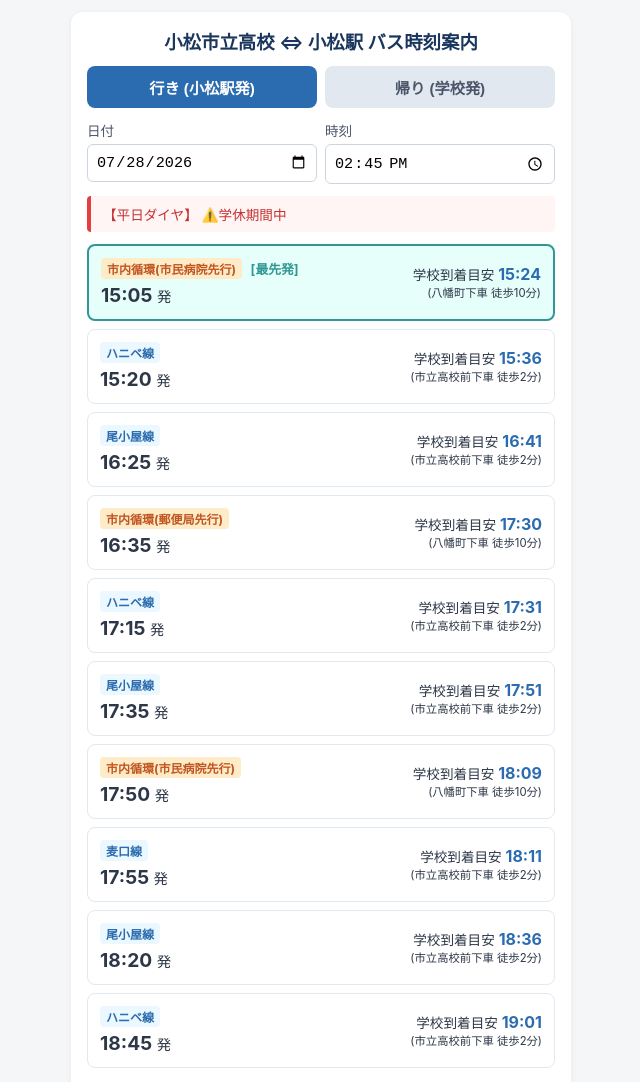
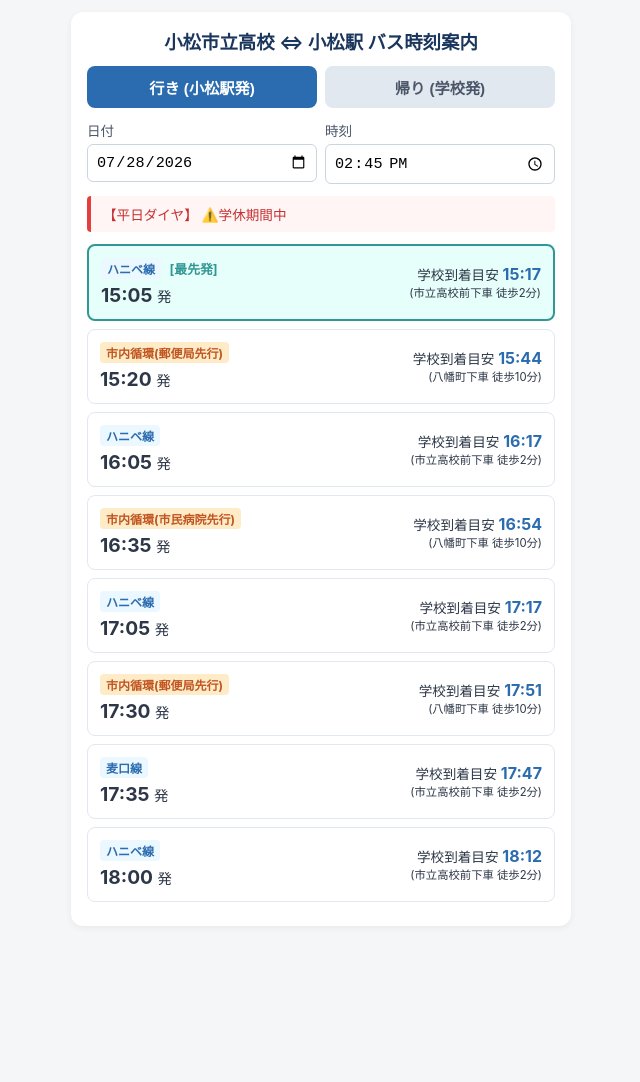
Before and after one commit to projectmerry001-del/IchikoBusTime, a plain HTML site: page index.html in a window 1280 px wide. Shown: the whole page, without its empty margins (319-959 px from the left). After the commit the page ends 950 px from the top, so only its background shows below. Drawn offline with Linux system fonts and the light colour scheme.

Commit message:
Update index.html

```diff
--- a/index.html
+++ b/index.html
@@ -163,91 +163,100 @@
 
 <script>
 // ==========================================
-// 1. 全路線時刻表データ
-// satSun: true = 土日祝運休なし (土日祝も運行) / false = 土日祝運休
-// schoolHolidays: true = 学休運休なし (学休も運行) / false = 学休期間運休
+// 1. 正確な路線時刻表データ（CSVから抽出）
+// satSun: true = 土日祝も運行 / false = 平日のみ (土日祝運休)
+// schoolHolidays: true = 学休期間も運行 / false = 学休期間運休
 // ==========================================
 const busData = {
   // --- 行き (小松駅発) ---
   toSchool: [
-    // 北鉄加賀バス (小松駅発 -> 市立高校前着)
-    // 尾小屋線
-    { line: "尾小屋線", type: "hokutetsu", dep: "07:15", arr: "07:29", satSun: false, schoolHolidays: false },
-    { line: "尾小屋線", type: "hokutetsu", dep: "08:15", arr: "08:29", satSun: true,  schoolHolidays: true },
-    { line: "尾小屋線", type: "hokutetsu", dep: "10:05", arr: "10:19", satSun: true,  schoolHolidays: true },
-    { line: "尾小屋線", type: "hokutetsu", dep: "12:15", arr: "12:29", satSun: true,  schoolHolidays: true },
-    { line: "尾小屋線", type: "hokutetsu", dep: "14:15", arr: "14:29", satSun: true,  schoolHolidays: true },
-    { line: "尾小屋線", type: "hokutetsu", dep: "16:25", arr: "16:39", satSun: true,  schoolHolidays: true },
-    { line: "尾小屋線", type: "hokutetsu", dep: "17:35", arr: "17:49", satSun: false, schoolHolidays: true },
-    { line: "尾小屋線", type: "hokutetsu", dep: "18:20", arr: "18:34", satSun: true,  schoolHolidays: true },
+    // ハニベ線 (平日)
+    { line: "ハニベ線", type: "hokutetsu", dep: "07:20", arr: "07:32", satSun: false, schoolHolidays: true },
+    { line: "ハニベ線", type: "hokutetsu", dep: "07:45", arr: "07:55", satSun: false, schoolHolidays: true },
+    { line: "ハニベ線", type: "hokutetsu", dep: "07:50", arr: "08:00", satSun: false, schoolHolidays: false }, // 学休運休
+    { line: "ハニベ線", type: "hokutetsu", dep: "08:10", arr: "08:20", satSun: false, schoolHolidays: false }, // 学休運休
+    { line: "ハニベ線", type: "hokutetsu", dep: "11:20", arr: "11:30", satSun: false, schoolHolidays: true },
+    { line: "ハニベ線", type: "hokutetsu", dep: "15:05", arr: "15:15", satSun: false, schoolHolidays: true },
+    { line: "ハニベ線", type: "hokutetsu", dep: "16:05", arr: "16:15", satSun: false, schoolHolidays: true },
+    { line: "ハニベ線", type: "hokutetsu", dep: "17:05", arr: "17:15", satSun: false, schoolHolidays: true },
+    { line: "ハニベ線", type: "hokutetsu", dep: "18:00", arr: "18:10", satSun: false, schoolHolidays: true },
 
-    // ハニベ線
-    { line: "ハニベ線", type: "hokutetsu", dep: "07:20", arr: "07:34", satSun: false, schoolHolidays: true },
-    { line: "ハニベ線", type: "hokutetsu", dep: "08:50", arr: "09:04", satSun: true,  schoolHolidays: true },
-    { line: "ハニベ線", type: "hokutetsu", dep: "11:20", arr: "11:34", satSun: true,  schoolHolidays: true },
-    { line: "ハニベ線", type: "hokutetsu", dep: "13:15", arr: "13:29", satSun: true,  schoolHolidays: true },
-    { line: "ハニベ線", type: "hokutetsu", dep: "15:20", arr: "15:34", satSun: true,  schoolHolidays: true },
-    { line: "ハニベ線", type: "hokutetsu", dep: "17:15", arr: "17:29", satSun: true,  schoolHolidays: true },
-    { line: "ハニベ線", type: "hokutetsu", dep: "18:45", arr: "18:59", satSun: false, schoolHolidays: true },
+    // ハニベ線 (土日祝)
+    { line: "ハニベ線", type: "hokutetsu", dep: "07:45", arr: "07:55", satSun: true, schoolHolidays: true },
+    { line: "ハニベ線", type: "hokutetsu", dep: "11:20", arr: "11:30", satSun: true, schoolHolidays: true },
+    { line: "ハニベ線", type: "hokutetsu", dep: "15:05", arr: "15:15", satSun: true, schoolHolidays: true },
+    { line: "ハニベ線", type: "hokutetsu", dep: "16:05", arr: "16:15", satSun: true, schoolHolidays: true },
 
-    // 麦口線
-    { line: "麦口線",   type: "hokutetsu", dep: "07:40", arr: "07:54", satSun: false, schoolHolidays: false },
-    { line: "麦口線",   type: "hokutetsu", dep: "09:35", arr: "09:49", satSun: true,  schoolHolidays: true },
-    { line: "麦口線",   type: "hokutetsu", dep: "14:40", arr: "14:54", satSun: true,  schoolHolidays: true },
-    { line: "麦口線",   type: "hokutetsu", dep: "17:55", arr: "18:09", satSun: true,  schoolHolidays: true },
+    // 尾小屋線 (平日)
+    { line: "尾小屋線", type: "hokutetsu", dep: "08:00", arr: "08:10", satSun: false, schoolHolidays: true },
+    { line: "尾小屋線", type: "hokutetsu", dep: "13:15", arr: "13:25", satSun: false, schoolHolidays: true },
 
-    // 市内循環バス南ルート (小松駅発 -> 八幡町着 / 土日祝・学休の運休なし)
+    // 尾小屋線 (土日祝)
+    { line: "尾小屋線", type: "hokutetsu", dep: "13:15", arr: "13:25", satSun: true, schoolHolidays: true },
+
+    // 麦口線 (平日)
+    { line: "麦口線", type: "hokutetsu", dep: "09:40", arr: "09:50", satSun: false, schoolHolidays: true },
+    { line: "麦口線", type: "hokutetsu", dep: "12:00", arr: "12:13", satSun: false, schoolHolidays: true },
+    { line: "麦口線", type: "hokutetsu", dep: "17:35", arr: "17:45", satSun: false, schoolHolidays: true },
+
+    // 麦口線 (土日祝)
+    { line: "麦口線", type: "hokutetsu", dep: "09:40", arr: "09:50", satSun: true, schoolHolidays: true },
+    { line: "麦口線", type: "hokutetsu", dep: "12:00", arr: "12:13", satSun: true, schoolHolidays: true },
+    { line: "麦口線", type: "hokutetsu", dep: "17:35", arr: "17:45", satSun: true, schoolHolidays: true },
+
+    // 市内循環バス 南コース (市民病院先行)
     { line: "市内循環(市民病院先行)", type: "loop", dep: "07:35", arr: "07:44", satSun: true, schoolHolidays: true },
-    { line: "市内循環(郵便局先行)",   type: "loop", dep: "08:50", arr: "09:35", satSun: true, schoolHolidays: true },
     { line: "市内循環(市民病院先行)", type: "loop", dep: "10:05", arr: "10:14", satSun: true, schoolHolidays: true },
-    { line: "市内循環(郵便局先行)",   type: "loop", dep: "11:20", arr: "12:05", satSun: true, schoolHolidays: true },
-    { line: "市内循環(市民病院先行)", type: "loop", dep: "12:35", arr: "12:44", satSun: true, schoolHolidays: true },
-    { line: "市内循環(郵便局先行)",   type: "loop", dep: "13:50", arr: "14:35", satSun: true, schoolHolidays: true },
-    { line: "市内循環(市民病院先行)", type: "loop", dep: "15:05", arr: "15:14", satSun: true, schoolHolidays: true },
-    { line: "市内循環(郵便局先行)",   type: "loop", dep: "16:35", arr: "17:20", satSun: true, schoolHolidays: true },
-    { line: "市内循環(市民病院先行)", type: "loop", dep: "17:50", arr: "17:59", satSun: true, schoolHolidays: true }
+    { line: "市内循環(市民病院先行)", type: "loop", dep: "13:55", arr: "14:04", satSun: true, schoolHolidays: true },
+    { line: "市内循環(市民病院先行)", type: "loop", dep: "16:35", arr: "16:44", satSun: true, schoolHolidays: true },
+
+    // 市内循環バス 南コース (小松郵便局前先行)
+    { line: "市内循環(郵便局先行)", type: "loop", dep: "08:50", arr: "09:04", satSun: true, schoolHolidays: true },
+    { line: "市内循環(郵便局先行)", type: "loop", dep: "11:25", arr: "11:39", satSun: true, schoolHolidays: true },
+    { line: "市内循環(郵便局先行)", type: "loop", dep: "15:20", arr: "15:34", satSun: true, schoolHolidays: true },
+    { line: "市内循環(郵便局先行)", type: "loop", dep: "17:30", arr: "17:41", satSun: true, schoolHolidays: true }
   ],
 
   // --- 帰り (学校発) ---
   toStation: [
-    // 北鉄加賀バス (市立高校前発 -> 小松駅着)
-    // 尾小屋線
-    { line: "尾小屋線", type: "hokutetsu", dep: "07:37", arr: "07:55", satSun: false, schoolHolidays: false },
-    { line: "尾小屋線", type: "hokutetsu", dep: "08:17", arr: "08:35", satSun: false, schoolHolidays: true },
-    { line: "尾小屋線", type: "hokutetsu", dep: "09:12", arr: "09:30", satSun: true,  schoolHolidays: true },
-    { line: "尾小屋線", type: "hokutetsu", dep: "11:02", arr: "11:20", satSun: true,  schoolHolidays: true },
-    { line: "尾小屋線", type: "hokutetsu", dep: "13:12", arr: "13:30", satSun: true,  schoolHolidays: true },
-    { line: "尾小屋線", type: "hokutetsu", dep: "15:12", arr: "15:30", satSun: true,  schoolHolidays: true },
-    { line: "尾小屋線", type: "hokutetsu", dep: "17:22", arr: "17:40", satSun: true,  schoolHolidays: true },
-    { line: "尾小屋線", type: "hokutetsu", dep: "18:32", arr: "18:50", satSun: false, schoolHolidays: true },
-    { line: "尾小屋線", type: "hokutetsu", dep: "19:17", arr: "19:35", satSun: true,  schoolHolidays: true },
+    // ハニベ線 (平日)
+    { line: "ハニベ線", type: "hokutetsu", dep: "08:36", arr: "08:48", satSun: false, schoolHolidays: true },
+    { line: "ハニベ線", type: "hokutetsu", dep: "11:56", arr: "12:08", satSun: false, schoolHolidays: true },
+    { line: "ハニベ線", type: "hokutetsu", dep: "15:41", arr: "15:53", satSun: false, schoolHolidays: true },
+    { line: "ハニベ線", type: "hokutetsu", dep: "16:41", arr: "16:53", satSun: false, schoolHolidays: true },
+    { line: "ハニベ線", type: "hokutetsu", dep: "17:41", arr: "17:53", satSun: false, schoolHolidays: true },
+    { line: "ハニベ線", type: "hokutetsu", dep: "18:31", arr: "18:43", satSun: false, schoolHolidays: true },
 
-    // ハニベ線
-    { line: "ハニベ線", type: "hokutetsu", dep: "07:30", arr: "07:48", satSun: false, schoolHolidays: true },
-    { line: "ハニベ線", type: "hokutetsu", dep: "08:10", arr: "08:28", satSun: false, schoolHolidays: true },
-    { line: "ハニベ線", type: "hokutetsu", dep: "09:45", arr: "10:03", satSun: true,  schoolHolidays: true },
-    { line: "ハニベ線", type: "hokutetsu", dep: "12:15", arr: "12:33", satSun: true,  schoolHolidays: true },
-    { line: "ハニベ線", type: "hokutetsu", dep: "14:10", arr: "14:28", satSun: true,  schoolHolidays: true },
-    { line: "ハニベ線", type: "hokutetsu", dep: "16:15", arr: "16:33", satSun: true,  schoolHolidays: true },
-    { line: "ハニベ線", type: "hokutetsu", dep: "18:10", arr: "18:28", satSun: true,  schoolHolidays: true },
+    // ハニベ線 (土日祝)
+    { line: "ハニベ線", type: "hokutetsu", dep: "08:36", arr: "08:48", satSun: true, schoolHolidays: true },
+    { line: "ハニベ線", type: "hokutetsu", dep: "11:56", arr: "12:08", satSun: true, schoolHolidays: true },
+    { line: "ハニベ線", type: "hokutetsu", dep: "15:41", arr: "15:53", satSun: true, schoolHolidays: true },
+    { line: "ハニベ線", type: "hokutetsu", dep: "16:41", arr: "16:53", satSun: true, schoolHolidays: true },
 
-    // 麦口線
-    { line: "麦口線",   type: "hokutetsu", dep: "07:11", arr: "07:29", satSun: false, schoolHolidays: true },
-    { line: "麦口線",   type: "hokutetsu", dep: "08:31", arr: "08:49", satSun: false, schoolHolidays: true },
-    { line: "麦口線",   type: "hokutetsu", dep: "10:31", arr: "10:49", satSun: true,  schoolHolidays: true },
-    { line: "麦口線",   type: "hokutetsu", dep: "15:36", arr: "15:54", satSun: true,  schoolHolidays: true },
-    { line: "麦口線",   type: "hokutetsu", dep: "18:51", arr: "19:09", satSun: true,  schoolHolidays: true },
+    // 尾小屋線 (平日)
+    { line: "尾小屋線", type: "hokutetsu", dep: "09:09", arr: "09:21", satSun: false, schoolHolidays: true },
+    { line: "尾小屋線", type: "hokutetsu", dep: "16:34", arr: "16:46", satSun: false, schoolHolidays: true },
 
-    // 市内循環バス南ルート (八幡町発 -> 小松駅着 / 土日祝・学休の運休なし)
-    { line: "市内循環(市民病院先行)", type: "loop", dep: "07:44", arr: "08:30", satSun: true, schoolHolidays: true },
-    { line: "市内循環(郵便局先行)",   type: "loop", dep: "09:35", arr: "09:44", satSun: true, schoolHolidays: true },
-    { line: "市内循環(市民病院先行)", type: "loop", dep: "10:14", arr: "11:00", satSun: true, schoolHolidays: true },
-    { line: "市内循環(郵便局先行)",   type: "loop", dep: "12:05", arr: "12:14", satSun: true, schoolHolidays: true },
-    { line: "市内循環(市民病院先行)", type: "loop", dep: "12:44", arr: "13:30", satSun: true, schoolHolidays: true },
-    { line: "市内循環(郵便局先行)",   type: "loop", dep: "14:35", arr: "14:44", satSun: true, schoolHolidays: true },
-    { line: "市内循環(市民病院先行)", type: "loop", dep: "15:14", arr: "16:00", satSun: true, schoolHolidays: true },
-    { line: "市内循環(郵便局先行)",   type: "loop", dep: "17:20", arr: "17:29", satSun: true, schoolHolidays: true },
-    { line: "市内循環(市民病院先行)", type: "loop", dep: "17:59", arr: "18:45", satSun: true, schoolHolidays: true }
+    // 尾小屋線 (土日祝)
+    { line: "尾小屋線", type: "hokutetsu", dep: "09:09", arr: "09:21", satSun: true, schoolHolidays: true },
+
+    // 麦口線 (平日)
+    { line: "麦口線", type: "hokutetsu", dep: "07:37", arr: "07:49", satSun: false, schoolHolidays: true },
+    { line: "麦口線", type: "hokutetsu", dep: "10:52", arr: "11:04", satSun: false, schoolHolidays: true },
+    { line: "麦口線", type: "hokutetsu", dep: "12:52", arr: "13:04", satSun: false, schoolHolidays: true },
+    { line: "麦口線", type: "hokutetsu", dep: "15:52", arr: "16:04", satSun: false, schoolHolidays: true },
+    { line: "麦口線", type: "hokutetsu", dep: "16:48", arr: "17:00", satSun: false, schoolHolidays: true },
+    { line: "麦口線", type: "hokutetsu", dep: "18:42", arr: "18:54", satSun: false, schoolHolidays: true },
+    { line: "麦口線", type: "hokutetsu", dep: "19:14", arr: "19:28", satSun: false, schoolHolidays: true },
+
+    // 麦口線 (土日祝)
+    { line: "麦口線", type: "hokutetsu", dep: "10:52", arr: "11:04", satSun: true, schoolHolidays: true },
+    { line: "麦口線", type: "hokutetsu", dep: "12:52", arr: "13:04", satSun: true, schoolHolidays: true },
+
+    // 市内循環バス 南コース (八幡町発 -> 小松駅行)
+    { line: "市内循環(郵便局先行)", type: "loop", dep: "09:35", arr: "09:50", satSun: true, schoolHolidays: true },
+    { line: "市内循環(郵便局先行)", type: "loop", dep: "12:10", arr: "12:25", satSun: true, schoolHolidays: true },
+    { line: "市内循環(郵便局先行)", type: "loop", dep: "16:05", arr: "16:20", satSun: true, schoolHolidays: true }
   ]
 };
 
@@ -331,12 +340,21 @@ function render() {
   // 対象方向のバスをフィルタリング
   const rawList = busData[currentDirection];
   const validList = rawList.filter(bus => {
-    // 1. 土日祝チェック（土日祝運休便の除外）
-    if (!bus.satSun && dayInfo.isWeekend) return false;
-    // 2. 学休運休チェック（学休運休便の除外）
-    if (!bus.schoolHolidays && dayInfo.isHoliday) return false;
+    // 1. 曜日チェック (平日専用便・土日祝専用便の分岐)
+    if (dayInfo.isWeekend && !bus.satSun) return false;
+    if (!dayInfo.isWeekend && bus.satSun && !isBothDaysBus(bus)) return false;
+
+    // 2. 学休運休チェック
+    if (dayInfo.isHoliday && !bus.schoolHolidays) return false;
+
     return true;
   });
+
+  // 平日・土日両方で走る便の同一判定補助
+  function isBothDaysBus(bus) {
+    // 平日判定時、同じ路線・時刻で平日設定が別にある場合は土日祝専用データを弾く
+    return !rawList.some(b => b.line === bus.line && b.dep === bus.dep && !b.satSun);
+  }
 
   // 指定時刻以降の便をソート
   const upcomingList = validList
@@ -344,7 +362,6 @@ function render() {
       const depMin = timeToMin(bus.dep);
       const arrMin = timeToMin(bus.arr);
 
-      // 学校到着予測時刻の計算
       let totalArrMin = arrMin;
       if (currentDirection === 'toSchool') {
         totalArrMin = arrMin + walkTime[bus.type];
```
